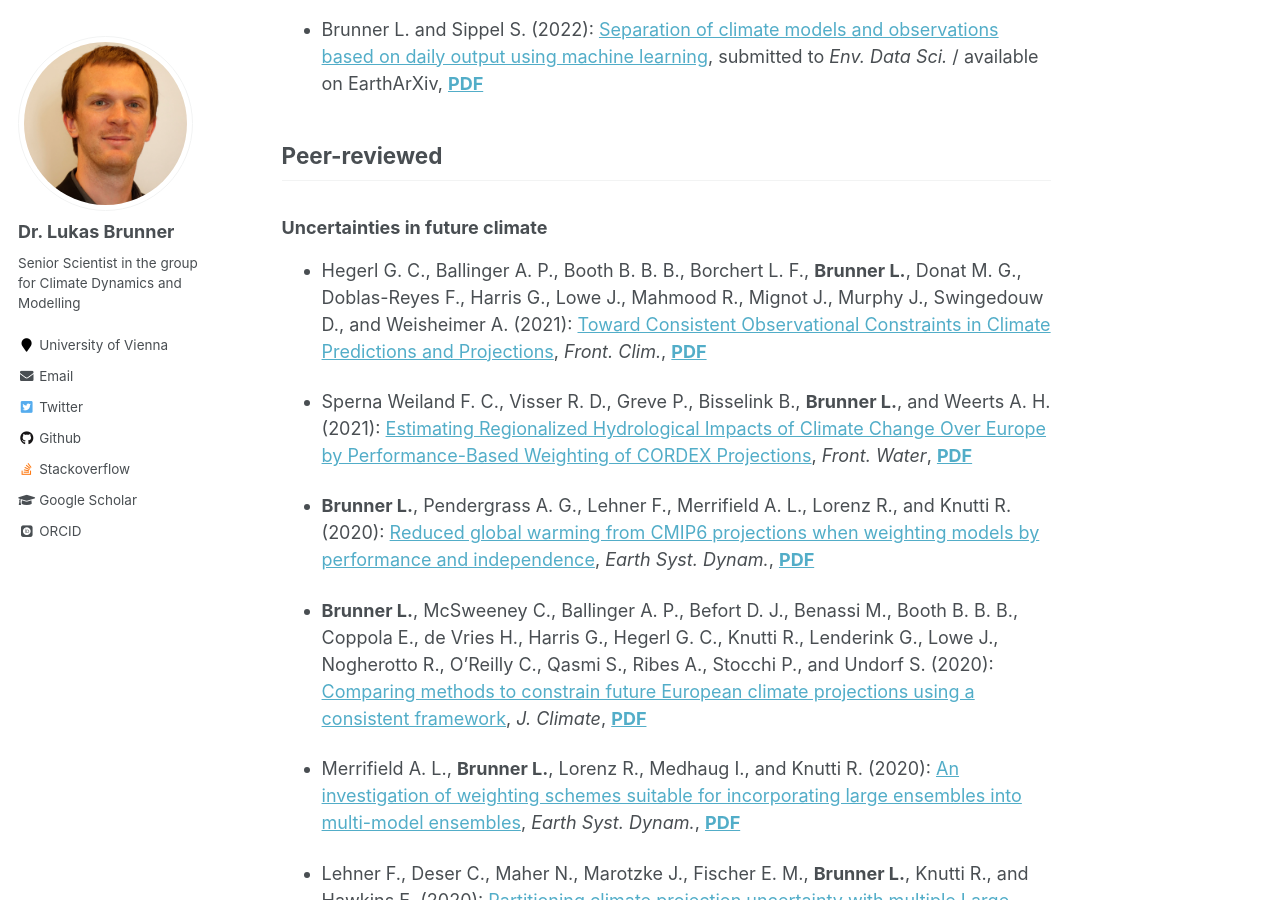
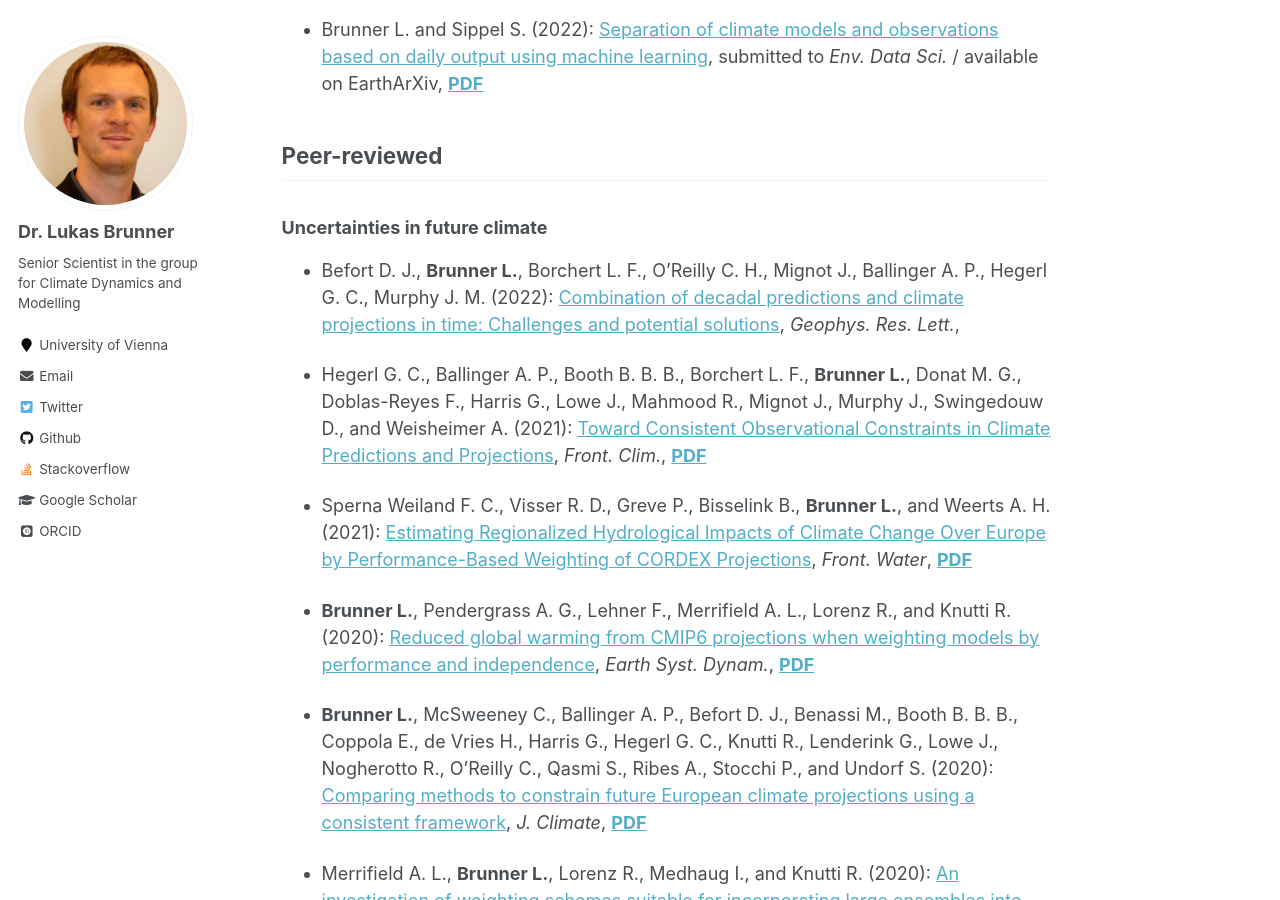
Before and after one commit to lukasbrunner/lukasbrunner.github.io, a Jekyll site: the page built from _publications/publications.md, in a window 1280 px wide and 900 px high, scrolled down 328 px. Built offline with Jekyll 4.4.1, drawn with Linux system fonts in a browser that asks for light colours; some web fonts are replaced.

Commit message:
Add new publication

```diff
--- a/_publications/publications.md
+++ b/_publications/publications.md
@@ -24,12 +24,18 @@ Peer-reviewed
 <!-- / Unsicherheiten in zukünftigen Klima -->
 
 <!-- template
-- :
+- (20):
 <a href="" target="_blank">
 </a>,
 __,
 <a href="https://lukasbrunner.github.io/files/" target="_blank"><b>PDF</b></a>
 -->
+
+- Befort D. J., **Brunner L.**, Borchert L. F., O’Reilly C. H., Mignot J., Ballinger A. P., Hegerl G. C., Murphy J. M. (2022):
+<a href="https://doi.org/10.1029/2022GL098568" target="_blank">
+Combination of decadal predictions and climate projections in time: Challenges and potential solutions</a>,
+_Geophys. Res. Lett._,
+<!-- <a href="https://lukasbrunner.github.io/files/" target="_blank"><b>PDF</b></a> -->
 
 - Hegerl G. C., Ballinger A. P., Booth B. B. B., Borchert L. F., **Brunner L.**, Donat M. G., Doblas-Reyes F., Harris G., Lowe J., Mahmood R., Mignot J., Murphy J., Swingedouw D., and Weisheimer A. (2021):
 <a href="https://doi.org/10.3389/fclim.2021.678109" target="_blank">
```
